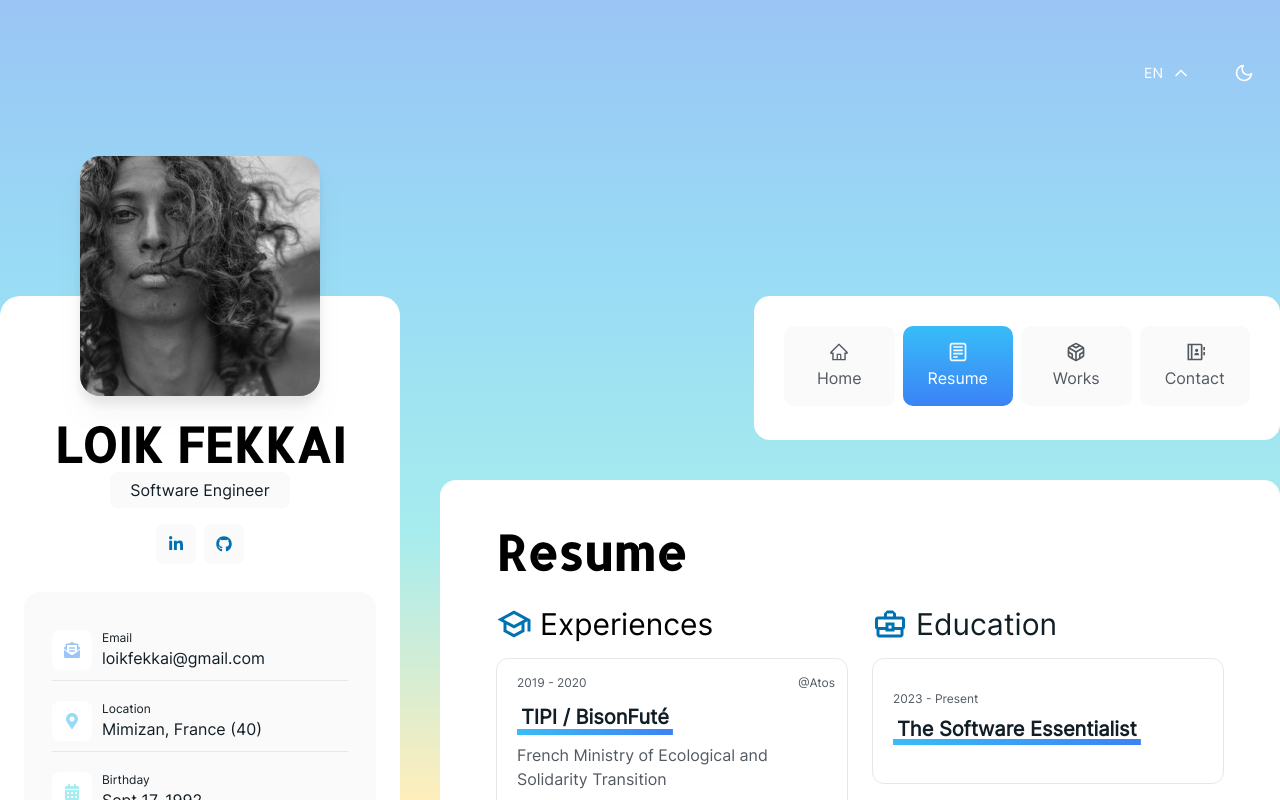
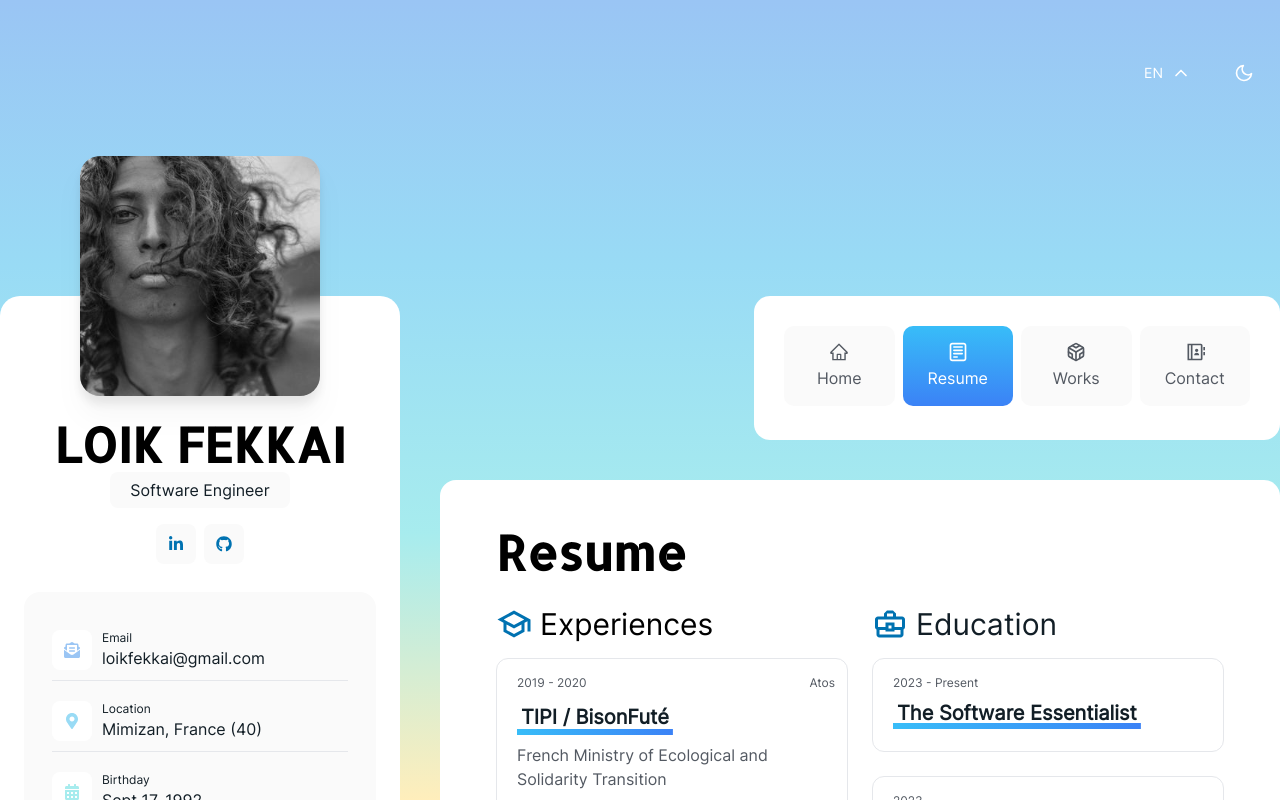
Before and after one commit to Lokicoule/portfolio, a React (Vite) app: page /resume in a window 1280 px wide. Shown: the top 800 px of the page. Built offline with nearby package versions, Linux system fonts and the light colour scheme.

Commit message:
refactor(resume): extract items to separate components

```diff
--- a/src/pages/resume/ResumeViewModel.ts
+++ b/src/pages/resume/ResumeViewModel.ts
@@ -10,6 +10,9 @@ export interface ExperienceProps {
   name: string;
   tag: string;
   description: string;
+  internship?: {
+    duration: string;
+  };
   company?: string;
   client?: ClientProps;
   duration: string;
@@ -28,8 +31,13 @@ export type EducationProps = {
   id: string;
   date: string;
   title: string;
+  place?: string;
   level?: string;
   link?: string;
+  internship?: {
+    company: string;
+    duration: string;
+  };
 };
 
 export type SkillProps = {
--- /dev/null
+++ b/src/pages/resume/components/education/EducationItem.tsx
@@ -0,0 +1,53 @@
+import React from "react";
+import { EducationProps } from "../../ResumeViewModel";
+import Tooltip from "../../../../shared/components/tooltip/Tooltip";
+
+type EducationItemProps = {
+  item: EducationProps;
+};
+
+const EducationItem: React.FC<EducationItemProps> = ({ item }) => {
+  const renderTooltip = () => {
+    if (item.internship) {
+      return (
+        <Tooltip text={item.internship.duration ?? ""}>
+          <span className="text-xs text-tertiary">
+            @{item.internship.company}
+            <span className="text-[#0072b1]">*</span>
+          </span>
+        </Tooltip>
+      );
+    }
+    return null;
+  };
+
+  return (
+    <div
+      key={item.id}
+      className="rounded-xl p-8 py-4 pl-5 pr-3 space-y-2 mb-6 bg-primary border-1 border-primary"
+    >
+      <div className="flex flex-col space-y-2 ">
+        <div className="flex justify-between">
+          <span className="text-xs text-tertiary">{item.date}</span>
+          {renderTooltip()}
+        </div>
+        <div className="flex items-center space-x-2">
+          {item.link ? (
+            <a href={item.link} target="_blank" rel="noreferrer">
+              <span className="text-xl text-secondary font-bold gradient-underline-animation p-1">
+                {item.title}
+              </span>
+            </a>
+          ) : (
+            <span className="text-xl font-bold text-secondary">
+              {item.title}
+            </span>
+          )}
+        </div>
+        <span className="mt-2 text-tertiary">{item.level}</span>
+      </div>
+    </div>
+  );
+};
+
+export default EducationItem;
--- a/src/pages/resume/components/education/EducationSection.tsx
+++ b/src/pages/resume/components/education/EducationSection.tsx
@@ -1,5 +1,6 @@
 import { MdOutlineBusinessCenter } from "react-icons/md";
 import { EducationProps } from "../../ResumeViewModel";
+import EducationItem from "./EducationItem";
 
 export type EducationSectionProps = {
   items: EducationProps[];
@@ -19,28 +20,7 @@ const EducationSection: React.FC<EducationSectionProps> = ({
         <h4 className="text-3xl text-secondary font-medium">{title}</h4>
       </div>
       {items.map((item) => (
-        <div
-          key={item.id}
-          className="rounded-xl p-8 pl-5 pr-3 space-y-2 mb-6 bg-primary border-1 border-primary"
-        >
-          <div className="flex flex-col space-y-2 ">
-            <span className="text-xs text-tertiary">{item.date}</span>
-            <div className="flex items-center space-x-2">
-              {item.link ? (
-                <a href={item.link} target="_blank" rel="noreferrer">
-                  <span className="text-xl text-secondary font-bold gradient-underline-animation p-1">
-                    {item.title}
-                  </span>
-                </a>
-              ) : (
-                <span className="text-xl font-bold text-secondary">
-                  {item.title}
-                </span>
-              )}
-            </div>
-            <span className="mt-2 text-tertiary">{item.level}</span>
-          </div>
-        </div>
+        <EducationItem key={item.id} item={item} />
       ))}
     </div>
   );
--- /dev/null
+++ b/src/pages/resume/components/experience/ExperienceItem.tsx
@@ -0,0 +1,55 @@
+import React from "react";
+import { ExperienceProps } from "../../ResumeViewModel";
+import ExperienceModal from "./ExperienceModal/ExperienceModal";
+import Tooltip from "../../../../shared/components/tooltip/Tooltip";
+
+type ExperienceItemProps = {
+  item: ExperienceProps;
+};
+
+const ExperienceItem: React.FC<ExperienceItemProps> = ({ item }) => {
+  const renderTooltip = () => {
+    if (item.company && item.internship) {
+      return (
+        <Tooltip text={item.internship.duration ?? ""}>
+          <span className="text-xs text-tertiary">
+            @{item.company}
+            {item.internship && <span className="text-[#0072b1]">*</span>}
+          </span>
+        </Tooltip>
+      );
+    }
+
+    return <span className="text-xs text-tertiary">{item.company}</span>;
+  };
+
+  return (
+    <div
+      key={item.id}
+      className="rounded-xl p-8 py-4 pl-5 pr-3 space-y-2 mb-6 bg-primary border-1 border-primary"
+    >
+      <div className="flex flex-col space-y-2">
+        <div className="flex justify-between">
+          <span className="text-xs text-tertiary">{item.duration}</span>
+          {renderTooltip()}
+        </div>
+        <div className="flex items-center space-x-2">
+          <ExperienceModal
+            triggerButton={
+              <button className="text-xl text-secondary font-bold gradient-underline-animation p-1">
+                {item.name}
+              </button>
+            }
+            experience={item}
+          />
+        </div>
+        {item.client && (
+          <span className="text-tertiary mt-2">{item.client.name}</span>
+        )}
+        <span className="text-tertiary">{item.place}</span>
+      </div>
+    </div>
+  );
+};
+
+export default ExperienceItem;
--- a/src/pages/resume/components/experience/ExperienceSection.tsx
+++ b/src/pages/resume/components/experience/ExperienceSection.tsx
@@ -1,6 +1,6 @@
 import { MdOutlineSchool } from "react-icons/md";
 import { ExperienceProps } from "../../ResumeViewModel";
-import ExperienceModal from "./ExperienceModal/ExperienceModal";
+import ExperienceItem from "./ExperienceItem";
 
 type ExperienceSectionProps = {
   items: ExperienceProps[];
@@ -19,33 +19,7 @@ const ExperienceSection: ExperienceComponent = ({ items, title }) => {
         <h4 className="text-3xl text-primary font-medium">{title}</h4>
       </div>
       {items.map((item) => (
-        <div
-          key={item.id}
-          className="rounded-xl p-8 py-4 pl-5 pr-3 space-y-2 mb-6 bg-primary border-1 border-primary"
-        >
-          <div className="flex flex-col space-y-2 ">
-            <div className="flex justify-between">
-              <span className="text-xs text-tertiary">{item.duration}</span>
-              {item.company ? (
-                <span className="text-xs text-tertiary">@{item.company}</span>
-              ) : null}
-            </div>
-            <div className="flex items-center space-x-2">
-              <ExperienceModal
-                triggerButton={
-                  <button className="text-xl text-secondary font-bold gradient-underline-animation p-1">
-                    {item.name}
-                  </button>
-                }
-                experience={item}
-              />
-            </div>
-            {item.client ? (
-              <span className="text-tertiary mt-2">{item.client.name}</span>
-            ) : null}
-            <span className="text-tertiary">{item.place}</span>
-          </div>
-        </div>
+        <ExperienceItem key={item.id} item={item} />
       ))}
     </div>
   );
--- a/src/pages/resume/datas/educationData.fr.ts
+++ b/src/pages/resume/datas/educationData.fr.ts
@@ -9,7 +9,7 @@ export const educationData: EducationProps[] = [
   },
   {
     id: "education-1",
-    date: "2023",
+    date: "2023 - Présent",
     title: "ThreeJS Journey",
     link: "https://threejs-journey.com/",
   },
@@ -17,7 +17,12 @@ export const educationData: EducationProps[] = [
     id: "education-2",
     date: "2012 - 2017",
     title: "Expert en informatique et systèmes d’information",
-    level: "Bac +5",
+    level: "Bac +5, RNCP niveau 7",
+    place: "Supinfo, Marseille",
     link: "https://www.francecompetences.fr/recherche/rncp/4510/",
+    internship: {
+      company: "Atos",
+      duration: "Alternance 2015 - 2017",
+    },
   },
 ];
--- a/src/pages/resume/datas/experienceData.fr.ts
+++ b/src/pages/resume/datas/experienceData.fr.ts
@@ -4,7 +4,6 @@ export const experienceData: ExperienceProps[] = [
   {
     id: "experience-1",
     name: "Freelance",
-
     tag: "Développement d'applications web",
     description:
       "Pendant cette période, j'ai pris une pause temporaire du travail formel pour me consacrer à l'amélioration de mes compétences et à la recherche en profondeur dans le domaine du développement d'applications web",
@@ -147,6 +146,9 @@ export const experienceData: ExperienceProps[] = [
     client: {
       name: "Dassault Falcon Service",
     },
+    internship: {
+      duration: "Alternance 2015 - 2017",
+    },
     name: "FalconTab",
     description: `Falcontab, développé par la branche de l'aviation civile de Dassault, s'engage à réduire la consommation de papier tout en contribuant à la réduction des déchets grâce à la dématérialisation.\n
 Cette solution de gestion de la maintenance a été conçue spécifiquement pour les avions Falcon, offrant une transition vers le tout numérique. Elle permet une gestion complète des tâches de maintenance, des pièces de rechange, des outils et de l'équipement, ainsi que des documents techniques essentiels. De plus, elle facilite la gestion des demandes de maintenance et des demandes de réparation.\n
--- a/src/shared/components/tooltip/Tooltip.tsx
+++ b/src/shared/components/tooltip/Tooltip.tsx
@@ -26,6 +26,7 @@ const Tooltip: TooltipComponent = ({ children, text, ...rest }) => {
   };
 
   return (
+    <>
       <div
         ref={ref}
         onMouseEnter={handleMouseEnter}
@@ -33,12 +34,13 @@ const Tooltip: TooltipComponent = ({ children, text, ...rest }) => {
         {...rest}
       >
         {children}
+      </div>
       {show && target && (
         <div className="absolute z-10 bg-gray-700 text-white text-xs rounded p-2 bg-opacity-90 shadow-md">
           {text}
         </div>
       )}
-    </div>
+    </>
   );
 };
 
```
Lines whose indentation alone changed are shown as unchanged.
